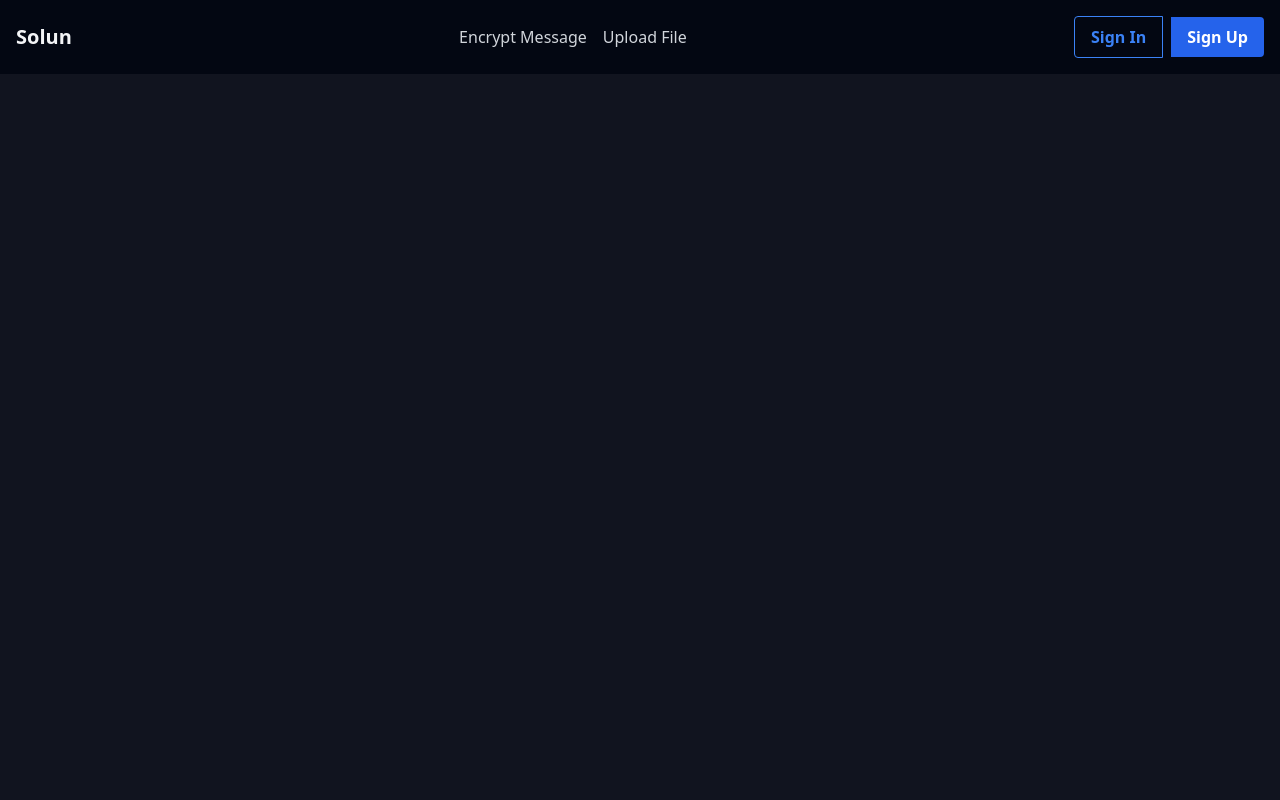
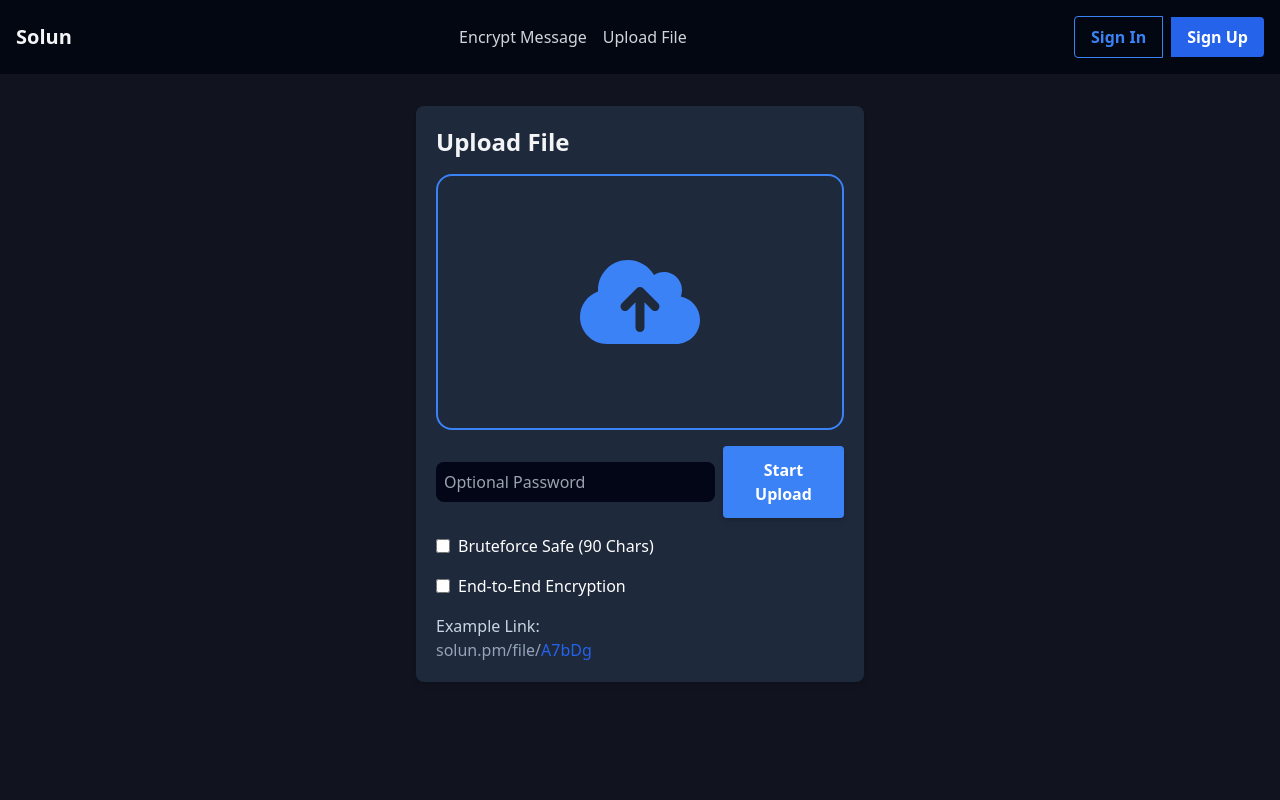
Before and after one commit to yd-915/solun, a Next.js app: page /file in a window 1280 px wide. Shown: the top 800 px of the page. Built offline with nearby package versions, Linux system fonts and the light colour scheme.

Commit message:
Added Design Base for Upload

```diff
--- a/app/file/page.tsx
+++ b/app/file/page.tsx
@@ -1,7 +1,190 @@
-export default function UploadFile() {
-    return (
-      <div className="bg-primary min-h-screen">
+"use client";
 
+import { useState } from 'react';
+import { FontAwesomeIcon } from '@fortawesome/react-fontawesome'
+import { faEye, faEyeSlash, faQuestionCircle, faCloudUploadAlt } from '@fortawesome/free-solid-svg-icons'
+
+function UploadFile() {
+  const [bruteforceSafe, setBruteforceSafe] = useState(false);
+  const [exampleLink, setExampleLink] = useState('A7bDg');
+
+  const [uploadCreated, setUploadCreated] = useState(false);
+  const [uploadLink, setUploadLink] = useState('');
+
+  const [passwordVisible, setPasswordVisible] = useState(false);
+  const [password, setPassword] = useState("");
+  const [files, setFiles] = useState<File[]>([]);
+
+  const handleBruteforceToggle = () => {
+    setBruteforceSafe(!bruteforceSafe);
+    if (!bruteforceSafe) {
+      setExampleLink('FghsaTG2t1dfjkl4elf85rkFlhiT9wiFmvkkeE751hJFGk518kl5fglvbnxjUkKJGurm845qmF82mF82kLc1m5GGMs');
+    } else {
+      setExampleLink('A7bDg');
+    }
+  };
+
+  const handlePasswordVisibility = () => {
+    setPasswordVisible(!passwordVisible);
+  };
+
+  const handlePasswordChange = (event : any) => {
+    setPassword(event.target.value);
+  };
+
+  const MAX_FILE_SIZE = 2.5 * 1024 * 1024 * 1024; // 2.5GB in bytes
+
+  const handleFileChange = (event: any) => {
+    const file = event.target.files[0]; // assuming single file upload
+    if (file.size > MAX_FILE_SIZE) {
+      alert("File size exceeds the maximum limit of 2.5GB");
+      return;
+    }
+    setFiles([file]);
+  };
+
+
+
+  const handleSubmit = async (e: React.FormEvent) => {
+    e.preventDefault();
+    const target = e.target as typeof e.target & {
+      bruteforceSafe: { checked: boolean };
+      password: { value: string };
+      endToEndEncryption: { checked: boolean };
+    };
+
+    const submitButton = document.getElementById('submit') as HTMLButtonElement;
+    submitButton.disabled = true;
+
+    const bruteforceSafe = target.bruteforceSafe.checked;
+    const password = target.password.value;
+    const endToEndEncryption = target.endToEndEncryption.checked;
+
+
+  };
+
+  return (
+    <div className="flex items-center justify-center py-8 px-2 md:min-h-screen">
+      <div className="bg-slate-800 p-5 rounded-lg shadow-md w-full max-w-md md:mb-96 mb-40">
+        {!uploadCreated ? (
+          <>
+            <h1 className="text-2xl font-bold mb-4 text-gray-100">
+              Upload File
+            </h1>
+            <form onSubmit={handleSubmit}>
+              <div className="flex items-center justify-center border-2 border-blue-500 h-64 rounded-2xl mb-4">
+                <input
+                  type="file"
+                  name="files"
+                  id="files"
+                  accept="*"
+                  className="absolute opacity-0 h-64 w-full max-w-sm cursor-pointer"
+                  onChange={handleFileChange}
+                />
+                <FontAwesomeIcon icon={faCloudUploadAlt} size="6x" color="#3B82F6" />
+              </div>
+              {files.length > 0 && (
+                <div className="mt-4">
+                  <span className="text-slate-300">Selected File:</span>
+                  <br />
+                  <span className="text-slate-400">Name: {files[0].name}</span>
+                  <br />
+                  <span className="text-slate-400">Size: {(files[0].size / 1000000).toFixed(2)} MB</span>
+                </div>
+              )}
+              <div className="flex justify-between items-center mt-4">
+                <div className="relative flex items-center">
+                  <input
+                    type={passwordVisible ? "text" : "password"}
+                    id="password"
+                    name="password"
+                    className="bg-slate-950 text-white rounded-lg block p-2 pr-10 focus:outline-none focus:ring-2 focus:ring-blue-500 focus:ring-opacity-50 focus:shadow-md focus:shadow-blue-700 transition duration-200"
+                    placeholder="Optional Password"
+                    minLength={1}
+                    onChange={handlePasswordChange}
+                  />
+                  {password.length > 0 && (
+                  <div className="h-6 w-6 text-slate-300 absolute right-2">
+                    <FontAwesomeIcon id="pwd-icon" icon={passwordVisible ? faEye : faEyeSlash}
+                    onClick={handlePasswordVisibility}
+                    />
+                  </div>
+                  )}
+                </div>
+                <button
+                  type="submit"
+                  id="submit"
+                  className="bg-blue-500 hover:bg-blue-600 text-white font-semibold px-6 py-3 rounded transition duration-200 shadow-md ml-2"
+                >
+                  {!uploadCreated ? 'Start Upload' : `Uploading...`}
+                </button>
+              </div>
+              <div className="flex items-center mt-4">
+                <input
+                  type="checkbox"
+                  id="bruteforceSafe"
+                  onChange={handleBruteforceToggle}
+                  className="mr-2 w-3.5 h-3.5 text-blue-600 bg-gray-100 border-gray-300 rounded"
+                />
+                <label htmlFor="bruteforceSafe" className="text-white">
+                  Bruteforce Safe (90 Chars)
+                </label>
+              </div>
+              <div className="flex items-center mt-4">
+                <input
+                  type="checkbox"
+                  id="endToEndEncryption"
+                  className="mr-2 w-3.5 h-3.5 text-blue-600 bg-gray-100 border-gray-300 rounded"
+                />
+                <label htmlFor="endToEndEncryption" className="text-white">
+                  End-to-End Encryption
+                </label>
+              </div>
+              <div className="mt-4">
+                <span className="text-slate-300">Example Link:</span>
+                <br />
+                <span className="text-slate-400">solun.pm/file/</span>
+                <a
+                  rel="noopener noreferrer"
+                  className="text-blue-600 break-all"
+                >
+                  {exampleLink}
+                </a>
+              </div>
+            </form>
+          </>
+        ) : (
+          <>
+            <h1 className="text-2xl font-bold mb-4 text-gray-100">
+              Your File has been uploaded
+            </h1>
+            <div className="mb-4">
+              <input
+                type="text"
+                value={`${uploadLink}`}
+                readOnly
+                className="bg-slate-950 text-white w-full p-2 rounded-lg blur-[3px] hover:blur-none transition duration-300 focus:outline-none"
+              />
+            </div>
+            <button
+              id="copy"
+              className="bg-blue-500 hover:bg-blue-600 text-white font-semibold px-6 py-3 rounded transition duration-200 shadow-md ml-2"
+              onClick={() => {
+                navigator.clipboard.writeText(`${uploadLink}`);
+                const copyButton = document.getElementById('copy') as HTMLButtonElement;
+                copyButton.innerHTML = "Copied!";
+                setTimeout(() => {
+                  copyButton.innerHTML = "Copy Link";
+                }, 1200);
+              }}
+            >
+              Copy Link
+            </button>
+          </>
+        )}
       </div>
-    )
-  }
+    </div>
+  );
+}
+
+export default UploadFile;
```
Also changed, not shown: models/file.ts (added, +29 -0 lines), app/api/file/create/route.ts (added).
